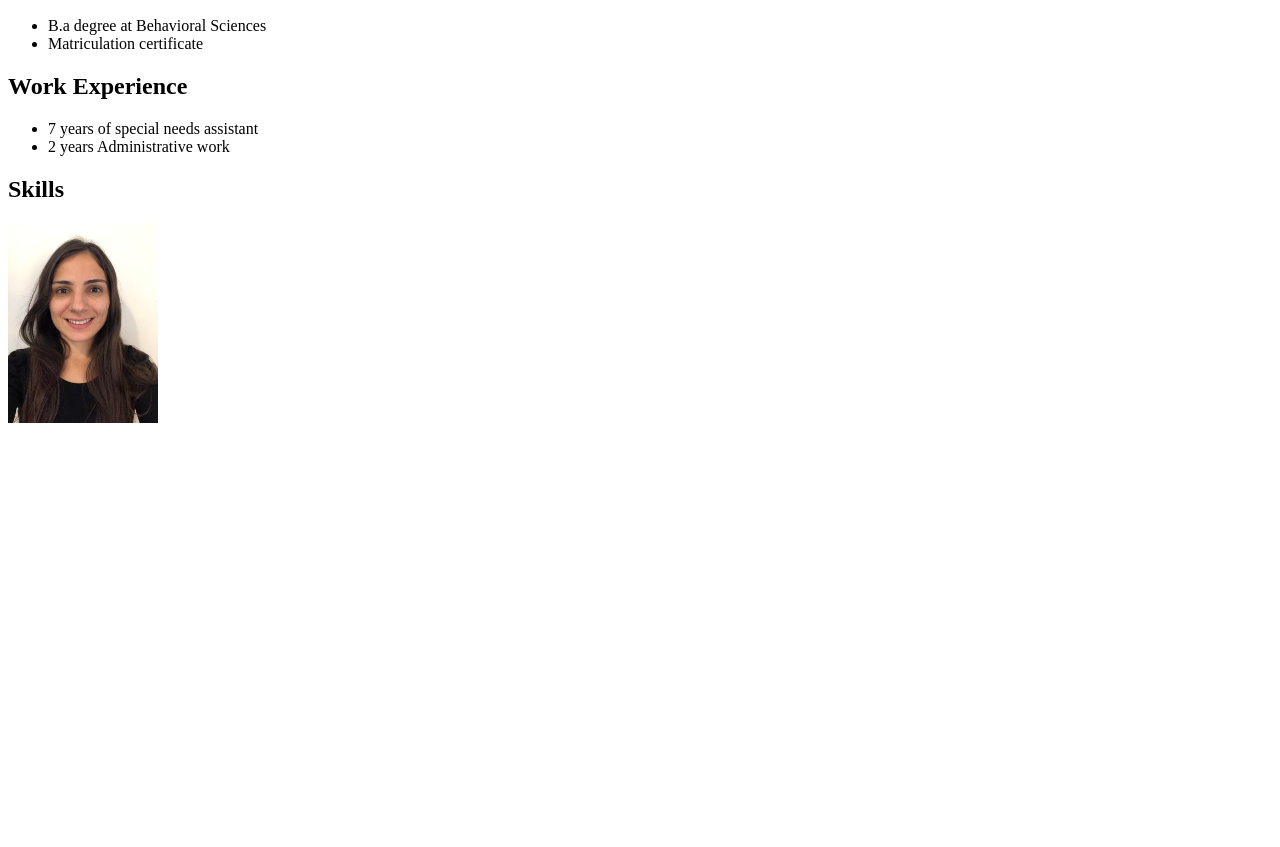
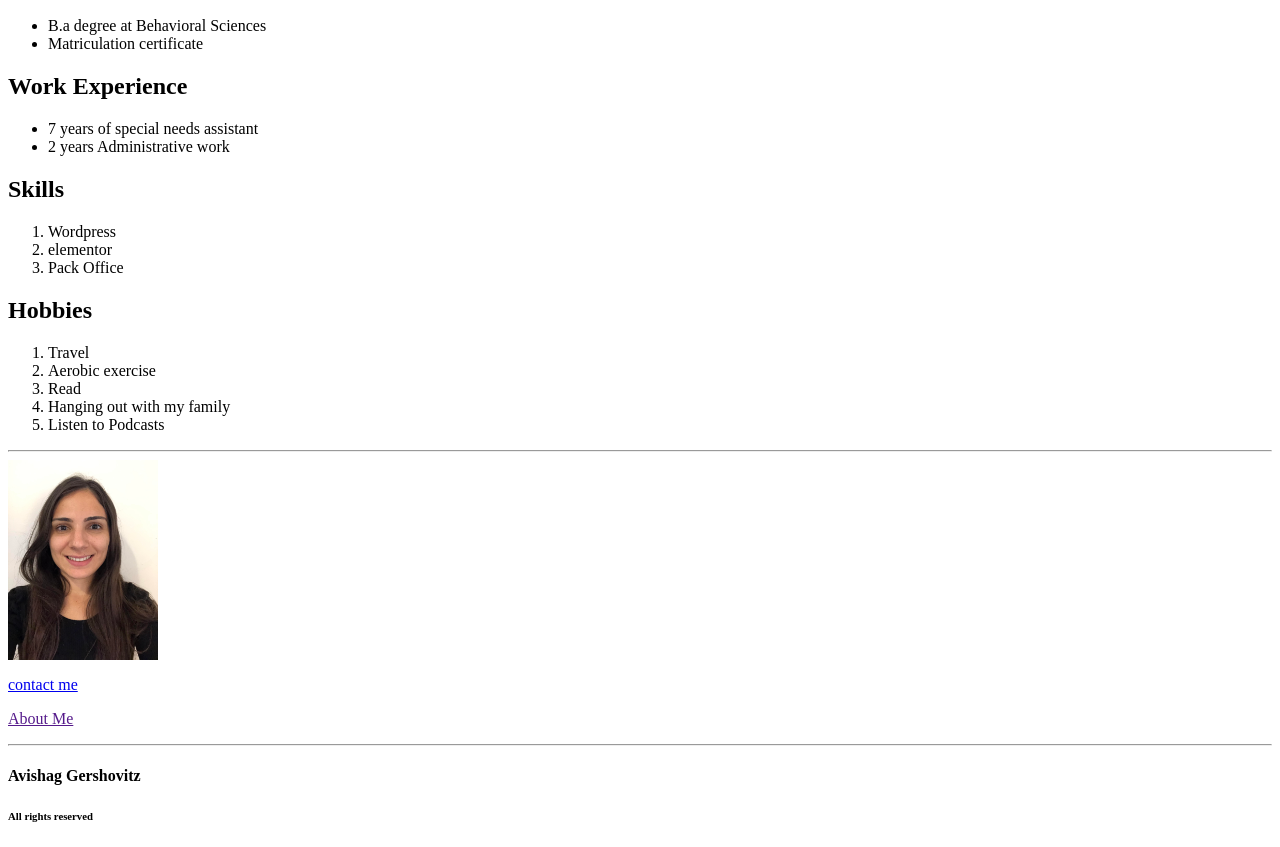
Before and after one commit to Avishag2704/Resume, a plain HTML site: page Index.html in a window 1280 px wide. Shown: the part 96-943 px from the top of the page. Before the commit the page ends 800 px from the top, so only its background shows below. Drawn offline with Linux system fonts and the light colour scheme.

Commit message:
Add files via upload

```diff
--- a/Index.html
+++ b/Index.html
@@ -26,11 +26,39 @@
 <p>
 <h2>Skills</h2>
 
+<ol>
+<li> Wordpress </li>
+<li>elementor</li>
+<li>Pack Office </li>
+
+</ol>
+
+<h2>Hobbies</h2>
+<ol>
+    <li> Travel </li>
+    <li> Aerobic exercise </li>
+    <li> Read </li>
+    <li> Hanging out with my family</li>
+    <li> Listen to Podcasts</li>
+</ol>
+
 </p>
+<hr>
 
 <img src="תמונה אבישג קוח.jpeg" height="200" />
 
-<a href="" />
+<p> <a href="Contact.html">contact me</a>
+</p>
+
+<p>
+    <a href="">About Me</a>
+</p>
+
+<hr>
+<footer>
+<h4> Avishag Gershovitz</h4>
+<h6> All rights reserved</h6>
+</footer>
 
 </body>
 </html>
```
Also changed, not shown: Contact.html (+17 -0 lines).
